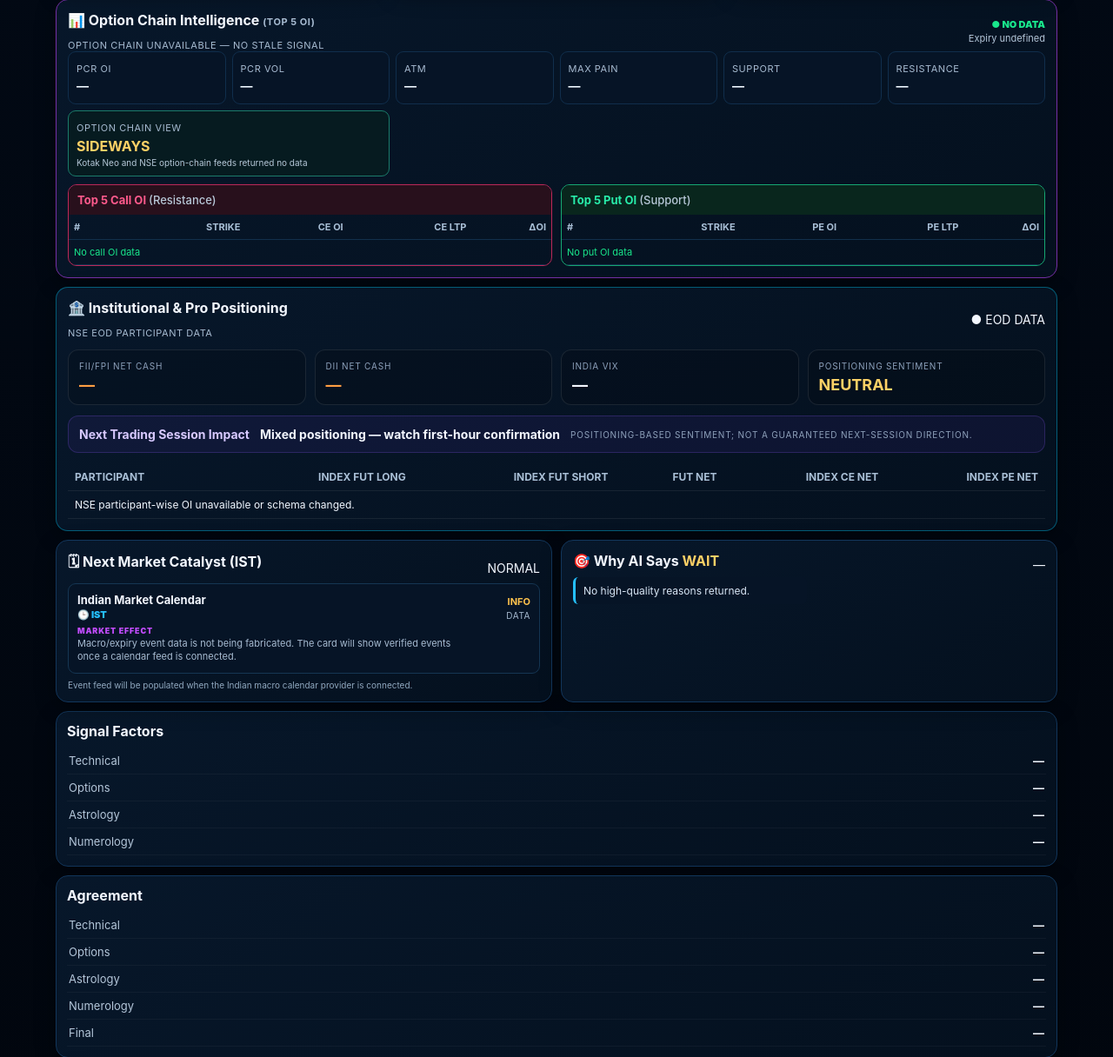
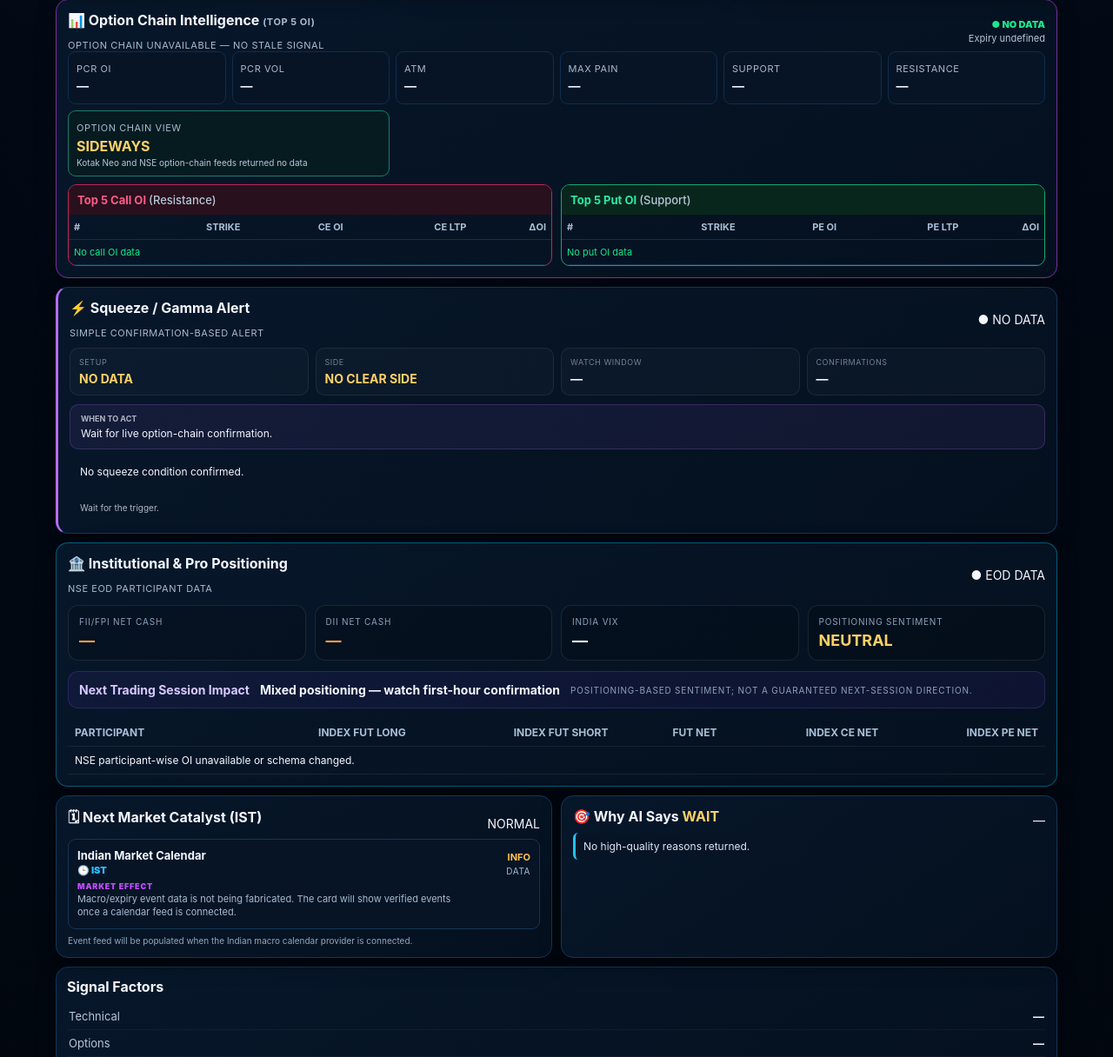
Before and after one commit to ansh9999999/NAKSHATRA-AI-v3.5, a FastAPI app: page / in a window 1280 px wide. Shown: the part 1347-2563 px from the top of the page at 87% size. Run offline with FastAPI, Linux system fonts and the light colour scheme; data that the repository does not hold is empty.

Commit message:
Update stylesheet and app script versions
Updated the stylesheet and app script versions in the dashboard.

```diff
--- a/templates/dashboard.html
+++ b/templates/dashboard.html
@@ -3,7 +3,7 @@
 <head>
 <meta charset="utf-8"><meta name="viewport" content="width=device-width,initial-scale=1,viewport-fit=cover">
 <title>NAKSHATRA AI • Indian Market</title>
-<link rel="stylesheet" href="/static/style.css?v=6.3.0">
+<link rel="stylesheet" href="/static/style.css?v=6.5.0">
 </head>
 <body><div class="container">
 <header class="topbar">
@@ -46,6 +46,22 @@
 
 <section class="card option-card"><div class="section-head"><div><h2>📊 Option Chain Intelligence <small>(Top 5 OI)</small></h2><small id="optionNote">Live Kotak Neo option positioning</small></div><div class="option-head-right"><span id="optionStatus">—</span><span id="expiry">Expiry —</span></div></div><div class="option-overview"><div><small>PCR OI</small><b id="pcrOi">—</b></div><div><small>PCR VOL</small><b id="pcrVol">—</b></div><div><small>ATM</small><b id="atm">—</b></div><div><small>MAX PAIN</small><b id="maxPain">—</b></div><div><small>SUPPORT</small><b id="support">—</b></div><div><small>RESISTANCE</small><b id="resistance">—</b></div><div class="option-view"><small>OPTION CHAIN VIEW</small><b id="optionView">—</b><span id="optionViewReason">—</span></div></div><div class="top5-grid"><div class="top5 calls"><h3>Top 5 Call OI <span>(Resistance)</span></h3><table><thead><tr><th>#</th><th>Strike</th><th>CE OI</th><th>CE LTP</th><th>ΔOI</th></tr></thead><tbody id="topCalls"></tbody></table></div><div class="top5 puts"><h3>Top 5 Put OI <span>(Support)</span></h3><table><thead><tr><th>#</th><th>Strike</th><th>PE OI</th><th>PE LTP</th><th>ΔOI</th></tr></thead><tbody id="topPuts"></tbody></table></div></div></section>
 
+<section class="card gamma-card">
+  <div class="section-head">
+    <div><h2>⚡ Squeeze / Gamma Alert</h2><small>Simple confirmation-based alert</small></div>
+    <span id="gammaStatus">—</span>
+  </div>
+  <div class="gamma-main">
+    <div><small>SETUP</small><b id="gammaRisk">WAIT</b></div>
+    <div><small>SIDE</small><b id="gammaSide">—</b></div>
+    <div><small>WATCH WINDOW</small><b id="gammaWindow">—</b></div>
+    <div><small>CONFIRMATIONS</small><b id="gammaScore">—</b></div>
+  </div>
+  <div class="gamma-trigger"><strong>WHEN TO ACT</strong><span id="gammaTrigger">Wait for live option-chain confirmation.</span></div>
+  <div class="gamma-reason" id="gammaReason">No squeeze condition confirmed.</div>
+  <div class="gamma-warning" id="gammaWarning">No exact blast time is promised. Wait for the trigger.</div>
+</section>
+
 <section class="card participant-card"><div class="section-head"><div><h2>🏦 Institutional & Pro Positioning</h2><small id="participantSource">NSE EOD participant data</small></div><span id="participantStatus">—</span></div><div class="participant-grid"><div><small>FII/FPI NET CASH</small><b id="fiiNet">—</b></div><div><small>DII NET CASH</small><b id="diiNet">—</b></div><div><small>INDIA VIX</small><b id="indiaVix">—</b></div><div><small>POSITIONING SENTIMENT</small><b id="positionSentiment">—</b></div></div><div class="participant-impact"><strong>Next Trading Session Impact</strong><span id="nextSessionImpact">Waiting for NSE participant data…</span><small id="participantReason">FII/DII cash flow + participant-wise F&O positioning; EOD data is not a live order-flow feed.</small></div><div class="participant-table-wrap"><table><thead><tr><th>Participant</th><th>Index Fut Long</th><th>Index Fut Short</th><th>Fut Net</th><th>Index CE Net</th><th>Index PE Net</th></tr></thead><tbody id="participantRows"><tr><td colspan="6">Loading NSE participant data…</td></tr></tbody></table></div></section>
 
 <section class="split-grid"><section class="card"><div class="section-head"><h2>🗓 Next Market Catalyst (IST)</h2><span id="eventRisk">NORMAL</span></div><div id="catalyst" class="catalyst"></div><div class="news-note" id="eventDisclaimer"></div></section><section class="card"><div class="section-head"><h2>🎯 Why AI Says <span id="whyDecision">WAIT</span></h2><span id="agreementMini2">—</span></div><div id="reasons" class="reason-list"></div></section></section>
@@ -59,4 +75,4 @@
 </aside>
 </main>
 <footer><span>NAKSHATRA AI • Indian Market • Kotak Neo</span><span>Auto refresh 10s</span></footer>
-</div><script src="/static/app.js?v=6.3.0"></script></body></html>
+</div><script src="/static/app.js?v=6.5.0"></script></body></html>
```
